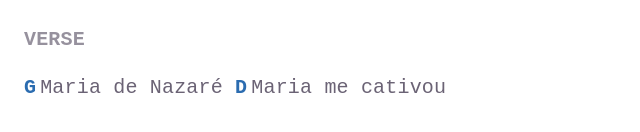
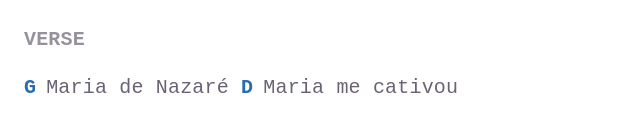
Before and after one commit to Krebz/cifras-manager, a React (Vite) app: page / in a window 1280 px wide. Shown: the part 404-536 px from the top of the page, without its empty margins (0-640 px from the left). Built offline with nearby package versions, Linux system fonts and the light colour scheme.

Commit message:
feat: melhora estrutura visual de acordes e letras

```diff
--- a/src/components/renderers/LineRenderer.tsx
+++ b/src/components/renderers/LineRenderer.tsx
@@ -10,7 +10,12 @@ type Props = {
 export default function LineRenderer({ line, transpose }: Props) {
   return (
     <div
-      style={songViewerStyles.line}
+      style={{
+        ...songViewerStyles.line,
+        display: "flex",
+        flexWrap: "wrap",
+        alignItems: "flex-start",
+      }}
     >
       {line.tokens.map((token, tokenIndex) => (
         <span key={tokenIndex}>
--- a/src/components/tokens/ChordToken.tsx
+++ b/src/components/tokens/ChordToken.tsx
@@ -6,10 +6,17 @@ type Props = {
 
 export default function ChordToken({ chord }: Props) {
   return (
-    <span
-      style={songViewerStyles.chord}
+    <div
+      style={{
+        display: "inline-flex",
+        flexDirection: "column",
+        alignItems: "center",
+        marginRight: "6px",
+      }}
     >
-      {chord}
-    </span>
+      <span style={songViewerStyles.chord}>
+        {chord}
+      </span>
+    </div>
   );
 }
--- a/src/components/tokens/TextToken.tsx
+++ b/src/components/tokens/TextToken.tsx
@@ -3,5 +3,11 @@ type Props = {
 };
 
 export default function TextToken({ text }: Props) {
-  return <span>{text}</span>;
+  return <span
+    style={{
+      whiteSpace: "pre-wrap",
+    }}
+  >
+    {text}
+  </span>;
 }
```
